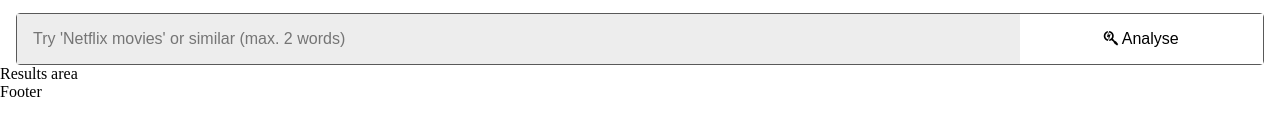
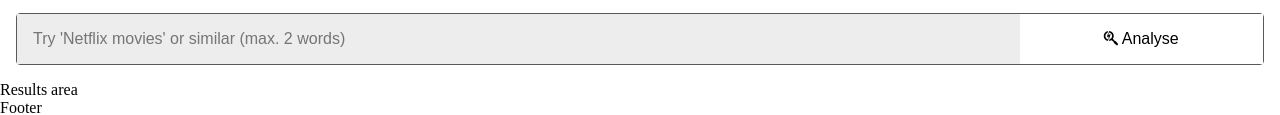
Before and after one commit to cd-slash/brand-sentiment-analyser, a plain HTML site: page index.html in a window 1280 px wide. Shown: the part 185-300 px from the top of the page. Drawn offline with Linux system fonts and the light colour scheme.

Commit message:
Add bottom padding to input area

```diff
--- a/assets/css/style.css
+++ b/assets/css/style.css
@@ -6,7 +6,7 @@
 
 /* Header */
 
-#header-area, #input-area {
+#header-area {
     padding: 0 16px;
 }
 
@@ -25,7 +25,7 @@
 /* Input area */
 
 #input-area {
-    margin-top: 16px;
+    margin: 16px;
 }
 
 #search-seed-container {
```
